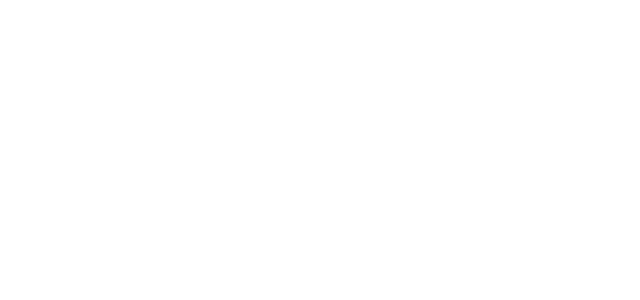
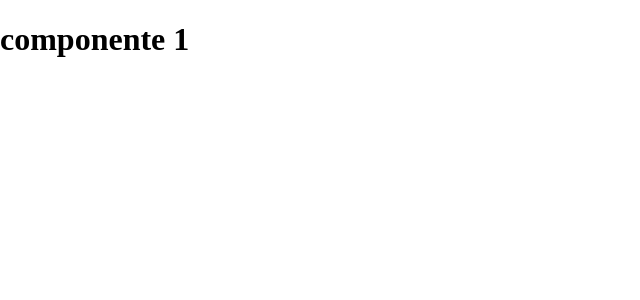
Before and after one commit to IsraelPalomo/pokedex, a Vue app: page /PokemonVista/1 in a window 1280 px wide. Shown: the top 300 px of the page, without its empty margins (0-640 px from the left). Built offline with nearby package versions, Linux system fonts and the light colour scheme.

Commit message:
Añadidas las rutas dinaminas

```diff
--- /dev/null
+++ b/src/components/PokemonComponenteVista.vue
@@ -0,0 +1,11 @@
+<template>
+	<h1>componente {{ $route.params.id }}</h1>
+</template>
+
+<script>
+export default {
+	name: "PokemonComponenteVista",
+};
+</script>
+
+<style></style>
--- a/src/router/index.js
+++ b/src/router/index.js
@@ -1,6 +1,7 @@
 import Vue from "vue";
 import VueRouter from "vue-router";
 import Home from "../views/Home.vue";
+import PokemonVista from "../views/PokemonVista.vue";
 
 Vue.use(VueRouter);
 
@@ -9,6 +10,12 @@
 		path: "/",
 		name: "Home",
 		component: Home,
+	},
+
+	{
+		path: "/PokemonVista/:id", // <- Segmento dinámico
+		name: "PokemonVista",
+		component: PokemonVista,
 	},
 ];
 
--- a/src/views/Home.vue
+++ b/src/views/Home.vue
@@ -18,6 +18,7 @@
 		</section>
 		<section class="pokemons">
 			<div class="tarjetaPokemon" v-for="(poke, index) in pokemon" :key="index">
+				<router-link :to="`/PokemonVista/${poke.id}`">
 					<div
 						class="tarjetaPokemon__contenedorImg"
 						:style="
@@ -66,6 +67,7 @@
 							alt=""
 						/>
 					</div>
+				</router-link>
 
 				<p class="numeroPokemon">Nº {{ poke.id }}</p>
 				<h3>{{ poke.name.charAt(0).toUpperCase() + poke.name.slice(1) }}</h3>
@@ -174,7 +176,9 @@
 
 export default {
 	data() {
-		return {};
+		return {
+			pokemonn: [],
+		};
 	},
 	name: "Home",
 	components: {},
--- /dev/null
+++ b/src/views/PokemonVista.vue
@@ -0,0 +1,14 @@
+<template>
+	<div>
+		<PokemonComponenteVista />
+	</div>
+</template>
+
+<script>
+import PokemonComponenteVista from "../components/PokemonComponenteVista.vue";
+export default {
+	components: { PokemonComponenteVista },
+};
+</script>
+
+<style></style>
```
Lines whose indentation alone changed are shown as unchanged.
